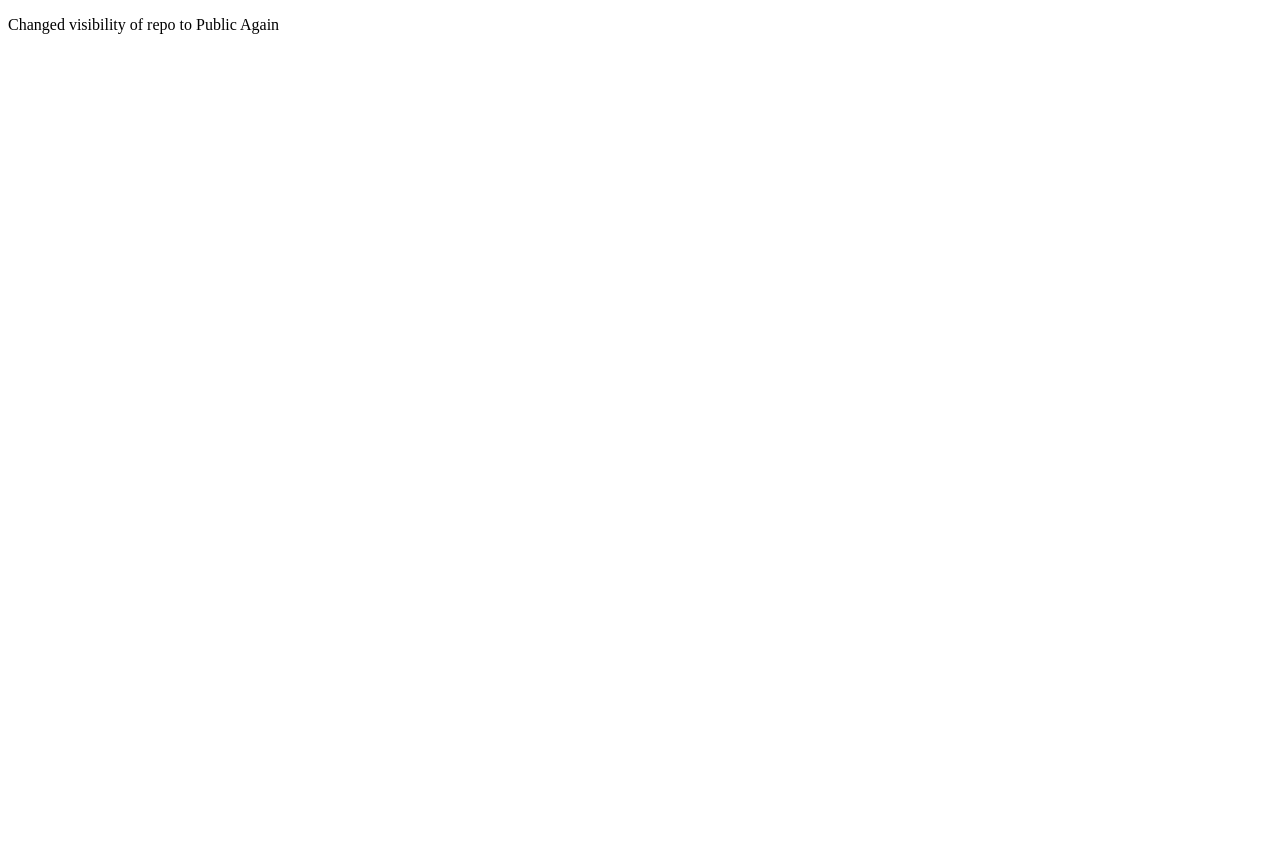
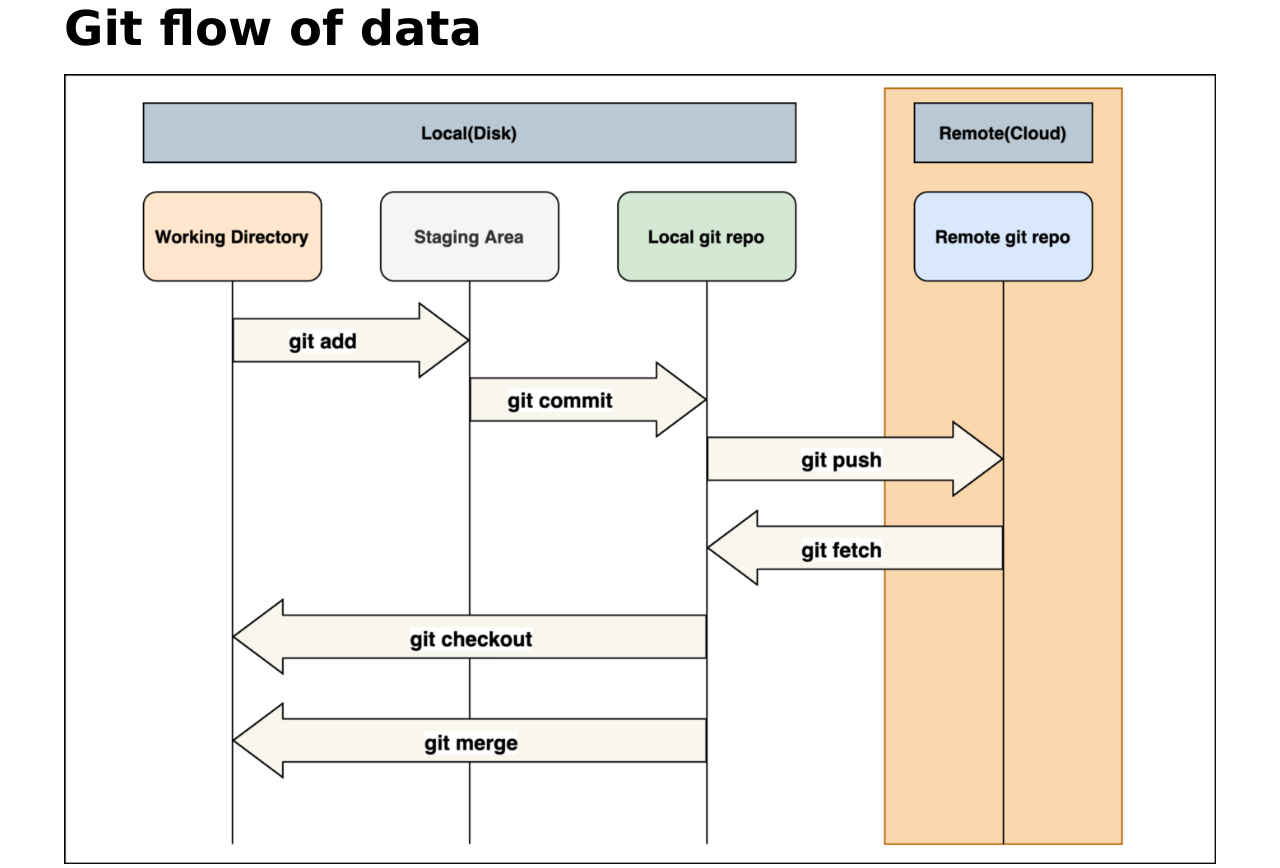
Before and after one commit to blndr-tommy1441/learning-repo, a plain HTML site: page index.html in a window 1280 px wide. Before the commit the page ends 800 px from the top, so only its background shows below. Drawn offline with Linux system fonts and the light colour scheme.

Commit message:
updated .html, readme and added an image folder

```diff
--- a/CSS/style.css
+++ b/CSS/style.css
@@ -0,0 +1,30 @@
+*{
+  margin: 0;
+  padding: 0;
+  box-sizing: border-box;
+}
+
+body{
+  font-family: Verdana, Geneva, Tahoma, sans-serif;
+  font-size: 1rem;
+}
+h1{
+  font-size: 3rem;
+}
+.main-container{
+  width: 90%;
+  margin: 0 auto;
+  /* border: red 1px solid; */
+  display: flex;
+  flex-direction: column;
+}
+
+.hero{
+  justify-content: center;
+  margin-top: 1.125rem;
+  width: 100%;
+}
+
+img{
+  width: 100%;
+}
--- a/index.html
+++ b/index.html
@@ -4,9 +4,18 @@
 		<meta charset="UTF-8" />
 		<meta http-equiv="X-UA-Compatible" content="IE=edge" />
 		<meta name="viewport" content="width=device-width, initial-scale=1.0" />
+		<link rel="stylesheet" href="./CSS/style.css">
 		<title>Document</title>
 	</head>
 	<body>
-		<p>Changed visibility of repo to Public Again</p>
+		<div class="main-container">
+			<!-- <p>Changed visibility of repo to Public Again</p> -->
+			<h1>Git flow of data</h1>
+			<div class="hero">
+				<div class="image">
+					<img src="./Images/git.png" alt="git data flow">
+				</div>
+			</div>
+		</div>
 	</body>
 </html>
```
Also changed, not shown: Images/git.png (added), 1 other file.
